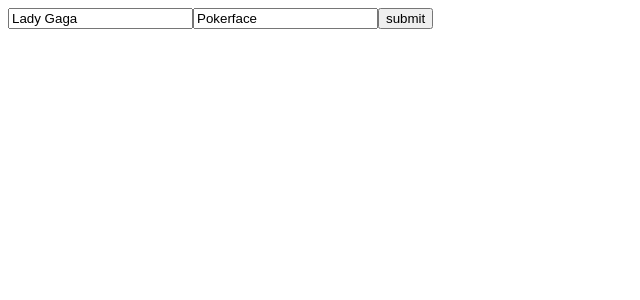
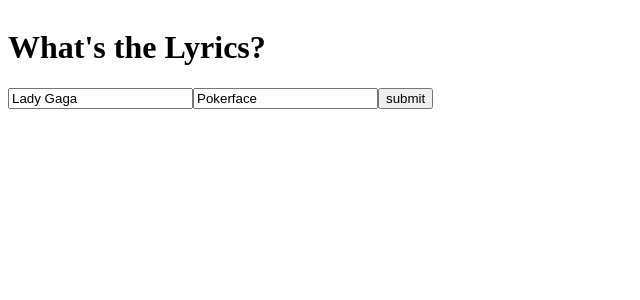
Before and after one commit to daniel-bergmann/whats-the-lyrics, a React (Create React App) app: page / in a window 1280 px wide. Shown: the top 300 px of the page, without its empty margins (0-640 px from the left). Built offline with nearby package versions, Linux system fonts and the light colour scheme; no server answers.

Commit message:
added docs and error handling, also split the app into components

```diff
--- a/src/App.js
+++ b/src/App.js
@@ -1,10 +1,30 @@
+import React, { useState, useEffect } from "react";
 import styled from "styled-components";
-import React, { useState, useEffect } from "react";
+
+// +++++++++++++++++++++++++++++++++++++++++
+// Components
+// ++++
+
+import Form from "./components/form";
+import Header from "./components/header";
+import Lyrics from "./components/lyrics";
 
 function App() {
+  // +++++++++++++++++++++++++++++++++++++++++
+  // setting the state for the onhandlers and API request.
+  // ++++
+
+  // For the API
   const [data, setData] = useState([]);
+  // For the inputs
   const [artist, setArtist] = useState("Lady Gaga");
   const [song, setSong] = useState("Pokerface");
+  // For the error handling - false = no value in form
+  const [submitted, setSubmitted] = useState(false);
+
+  // +++++++++++++++++++++++++++++++++++++++++
+  // Here the API fetch function get called and each time the user changes the search query the app automatically calls the API. The submit button is just for UX reasons.
+  // +++
 
   useEffect(() => {
     const getLyrics = async () => {
@@ -14,42 +34,37 @@
     getLyrics();
   }, [artist, song]);
 
-  // fetch function
+  // +++++++++++++++++++++++++++++++++++++++++
+  // The API in use is located in a .env file to keep the data source a secret. It returns the data so we can use it throughout the app.
+  // +++
+
   const getApiData = async () => {
     const res = await fetch(`${process.env.REACT_APP_API}${artist}/${song}`);
     const apiData = await res.json();
     return apiData;
   };
 
-  // Onchange handlers for the form
-  const lookForSongHandleSubmit = (e) => {
+  // +++++++++++++++++++++++++++++++++++++++++
+  //  The submit button is there just for UX reasons.
+  // +++
+
+  const SubmitButton = (e) => {
     e.preventDefault();
-
-    console.log(artist, song);
+    setSubmitted(true);
   };
 
   return (
     <Container>
-      <form onSubmit={lookForSongHandleSubmit}>
-        <input
-          id="artist"
-          placeholder={artist}
-          name="artist"
-          type="text"
-          value={artist}
-          onChange={(e) => setArtist(e.target.value)}
-        />
-        <input
-          id="song"
-          placeholder={song}
-          name="song"
-          type="text"
-          value={song}
-          onChange={(e) => setSong(e.target.value)}
-        />
-        <button type="submit">submit</button>
-      </form>
-      {data.lyrics}
+      <Header />
+      <Form
+        submitted={submitted}
+        artist={artist}
+        setArtist={setArtist}
+        song={song}
+        setSong={setSong}
+        SubmitButton={SubmitButton}
+      />
+      <Lyrics data={data} />
     </Container>
   );
 }
--- /dev/null
+++ b/src/components/form.js
@@ -0,0 +1,34 @@
+import React from "react";
+
+export default function Form({
+  SubmitButton,
+  artist,
+  song,
+  setArtist,
+  setSong,
+  submitted,
+}) {
+  return (
+    <form onSubmit={SubmitButton}>
+      <input
+        id="artist"
+        placeholder={artist}
+        name="artist"
+        type="text"
+        value={artist}
+        onChange={(e) => setArtist(e.target.value)}
+      />
+      {submitted && !artist ? <span>Please put in a artist name.</span> : null}
+      <input
+        id="song"
+        placeholder={song}
+        name="song"
+        type="text"
+        value={song}
+        onChange={(e) => setSong(e.target.value)}
+        />
+        {submitted && !song ? <span>Please put in a song.</span> : null}
+      <button type="submit">submit</button>
+    </form>
+  );
+}
--- /dev/null
+++ b/src/components/header.js
@@ -0,0 +1,16 @@
+import React from "react";
+import styled from "styled-components";
+
+export default function Header() {
+  return (
+    <Container>
+      <h1>What's the Lyrics?</h1>
+    </Container>
+  );
+}
+
+const Container = styled.div`
+  display: flex;
+  flex-direction: column;
+  justify-content: center;
+`;
--- /dev/null
+++ b/src/components/lyrics.js
@@ -0,0 +1,5 @@
+import React from "react";
+
+export default function Lyrics({ data }) {
+  return <div>{data.lyrics}</div>;
+}
```
